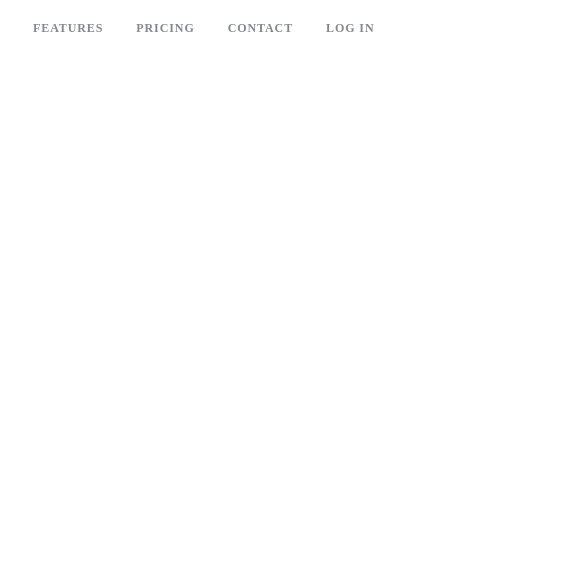
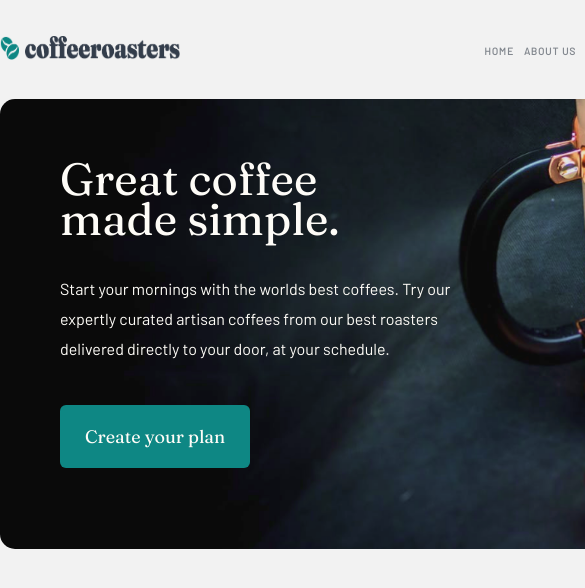
Before and after one commit to LenovoLegion5/5-lesson, a plain HTML site: page index.html in a window 390 px wide. Shown: the top 588 px of the page, 585 px wide, since content can reach past the window. Drawn offline with Linux system fonts and the light colour scheme.

Commit message:
responsive

```diff
--- a/index.html
+++ b/index.html
@@ -13,15 +13,27 @@
 	<header class="header">
         <div class="container">
             <nav class="nav">
-                <a class="logo" href="#"><img class="logo-img"></img></a>
+                <a class="logo" href="#"><img class="logo-img" src="/img/coffee-logo.png"></img></a>
                 <ul class="nav__list">
-                    <li class="nav__item"><a class="nav__link" href="#">Features</a></li>
-                    <li class="nav__item"><a class="nav__link" href="#">Pricing</a></li>
-                    <li class="nav__item"><a class="nav__link" href="#">Contact</a></li>
-                    <li class="nav__item"><a class="nav__link" href="#">Log In</a></li>
+                    <li class="nav__item"><a class="nav__link" href="#">Home</a></li>
+                    <li class="nav__item"><a class="nav__link" href="#">About Us</a></li>
+                    <li class="nav__item"><a class="nav__link" href="#">Create your plan</a></li>
                 </ul>
             </nav>
+            <main class="header__main">
+                <h1 class="main__title">Great coffee
+                    made simple.</h1><p class="main__subtitle">Start your mornings with the worlds best coffees. Try our expertly curated artisan coffees from our best roasters delivered directly to your door, at your schedule.</p>
+                    <a class="main__link" href="#">Create your plan</a>
+                </main>
+            </div>
+    </header>
+    <!-- <section>
+        <div class="container">
+            <div class="coffee-card card">
+                <img src="/img/cofeee-1.png" alt="">
+                <h3 class="card__title">Gran Espresso</h3><p class="card__subtitle">Light and flavorful blend with cocoa and black pepper for an intense experience</p>
+            </div>
         </div>
-    </header>
+    </section> -->
 </body>
 </html>
--- a/style.css
+++ b/style.css
@@ -1,11 +1,20 @@
+@import url('https://fonts.googleapis.com/css2?family=Barlow&family=Fraunces&display=swap');
+
 *{
 	margin: 0;
 	padding: 0;
 	box-sizing: border-box;
 }
+body{
+    background-color: #F2F2F2;
+}
 .container{
-	width: 1400px;
+	width: 1440px;
 	margin: 0 auto;
+}
+nav{
+    display: flex;
+    padding: 65px 0px;
 }
 .logo{
     margin-right: auto;
@@ -26,3 +35,151 @@
 .nav__link:hover{
     color: #333D4B;
 }
+.header__main{
+    padding-left: 90px;
+    padding-top: 115px;
+    background-image: url('/img/hero-bg.png');
+    background-size: cover;
+    height: 600px;
+    width: 1440px;
+    background-repeat: no-repeat;
+    border-radius: 15px;
+}
+.main__title{
+    width: 40%;
+    font-family: 'Fraunces';
+    font-size: 72px;
+    font-weight: 900;
+    line-height: 72px;
+    color: #FEFCF7;
+}
+.main__subtitle{
+    font-family: 'Barlow';
+    font-size: 16px;
+    font-weight: 400;
+    line-height: 26px;
+    width: 30%;
+    color: #FEFCF7;
+    margin-top: 30px;
+    margin-bottom: 50px;
+}
+.main__link{
+    background-color: #0E8784;
+    padding: 15px 30px;
+    font-family: 'Fraunces';
+    font-size: 18px;
+    font-weight: 900;
+    line-height: 25px;
+    color: #FEFCF7;
+    border-radius: 6px;
+    text-decoration: none;
+}
+.main__link:hover{
+    background-color: #66D2CF;
+}
+@media screen and (max-width:768px) {
+    .container{
+        max-width: 689px;
+    }
+    nav{
+        padding: 35px 0px;
+    }
+    .logo{
+        margin-right: auto;
+    }
+    .nav__link{
+        font-size: 10px;
+        margin-left: 10px;
+    }
+    .logo-img{
+        width: 180px;
+        height: 25px;
+    }
+    .header__main{
+        width: 689px;
+        height: 450px;
+        padding-left:60px;
+        padding-top:60px;
+        background-size:cover;
+    }
+    .main__title{
+        font-size: 45px;
+        line-height: 40px;
+        width: 45%;
+    }
+    .main__subtitle{
+        font-size: 16px;
+        line-height: 30px;
+        width: 70%;
+        margin-top: 35px;
+        margin-bottom: 60px;
+    }
+    .main__link{
+        padding: 20px 25px;
+        font-size: 18px;
+    }
+}
+
+/* @media screen and (max-width:375px) { */
+    /* .container{max-width: 327px;} */
+    /* nav{
+        padding: 30px 0px; */
+    /* } */
+    /* .logo{
+    } */
+    /* .nav__list{
+        display: none;
+    }
+    .logo-img{
+        width: 220px;
+        height:30px;
+    }
+    .header__main{
+        width: 350px;
+        height: 500px;
+        padding-left:30px;
+        padding-top:30px;
+        background-size:10000px;
+        background-color: red;
+    }
+    .main__title{
+        font-size: 40px;
+        line-height: 40px;
+    }
+    .main__subtitle{
+        font-size: 15px;
+        line-height: 25px;
+        width: 60%;
+    }
+
+} */
+
+
+
+
+
+
+
+
+
+
+
+
+
+/* section{
+    margin-bottom: 150px;
+}
+.card__title{
+    font-family: 'Fraunces';
+    font-size: 24px;
+    font-weight: 900;
+    line-height: 32px;
+    margin-top: 70px;
+}
+.card__subtitle{
+    font-family: 'Barlow';
+    font-size: 16px;
+    font-weight: 400;
+    line-height: 26px;
+    margin-top: 25px;
+} */
```
Also changed, not shown: img/BEM.png (deleted), img/example.png (deleted).
